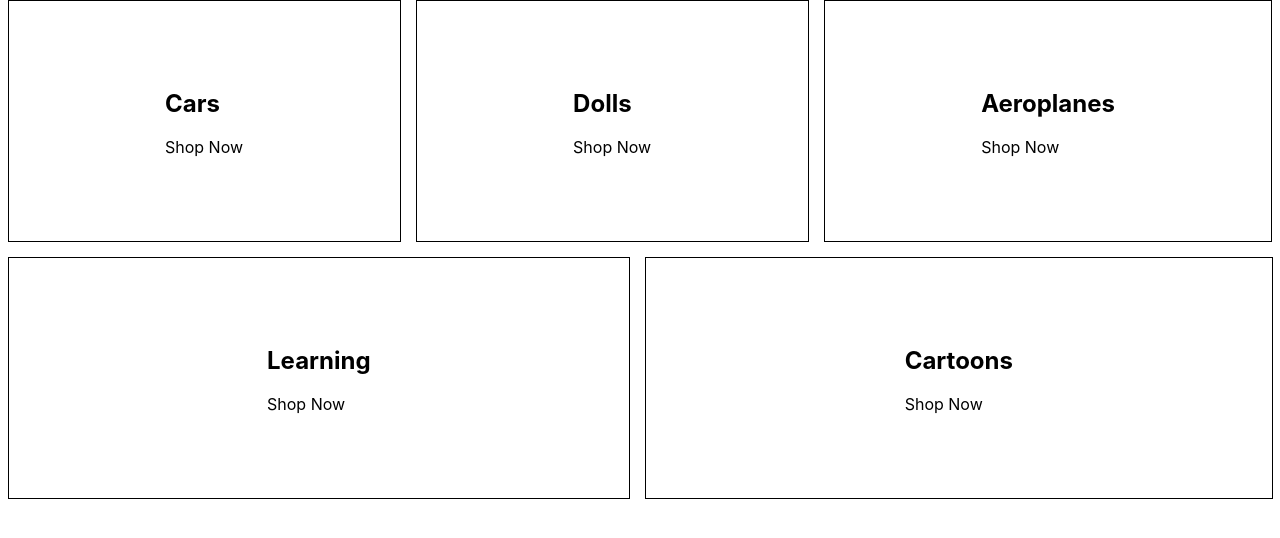
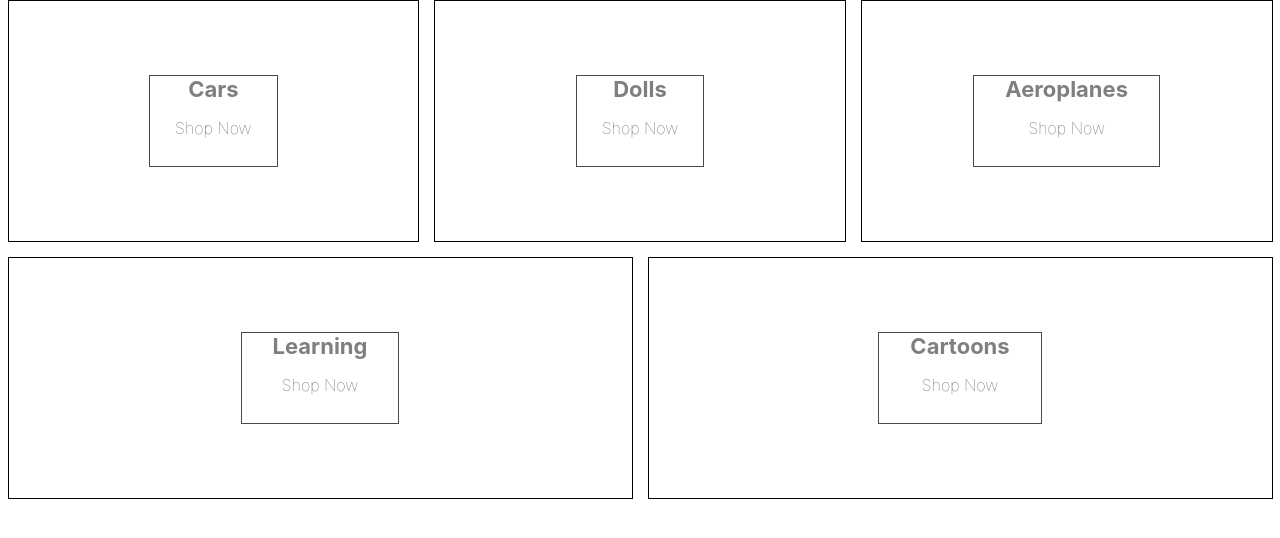
Before and after one commit to Helena2018/kids-toys, a React (Create React App) app: page / in a window 1280 px wide. Shown: the top 538 px of the page. Built offline with nearby package versions, Linux system fonts and the light colour scheme.

Commit message:
scss updated

```diff
--- a/src/categories.style.scss
+++ b/src/categories.style.scss
@@ -15,4 +15,60 @@
   border: 1px solid black;
   margin: 0 7.5px 15px;
   overflow: hidden;
+
+  &:hover {
+    cursor: pointer;
+
+    & .background-image {
+      transform: scale(1.1);
+      transition: transform 6s cubic-bezier(0.25, 0.45, 0.45, 0.95);
+    }
+
+    & .category-body-container {
+      opacity: 0.9;
+    }
+  }
+
+  &.large {
+    height: 380px;
+  }
+
+  &:first-child {
+    margin-right: 7.5px;
+  }
+
+  &:last-child {
+    margin-left: 7.5px;
+  }
+
+  .background-image {
+    width: 100%;
+    height: 100%;
+    background-size: cover;
+    background-position: center;
+  }
+
+  .category-body-container {
+    height: 90px;
+    padding: 0 25px;
+    display: flex;
+    flex-direction: column;
+    align-items: center;
+    border: 1px solid black;
+    background-color: white;
+    opacity: 0.7;
+    position: absolute;
+
+    h2 {
+      font-weight: bold;
+      margin: 0 6px 0;
+      font-size: 22px;
+      color: #4a4a4a;
+    }
+
+    p {
+      font-weight: lighter;
+      font-size: 16px;
+    }
+  }
 }
```
